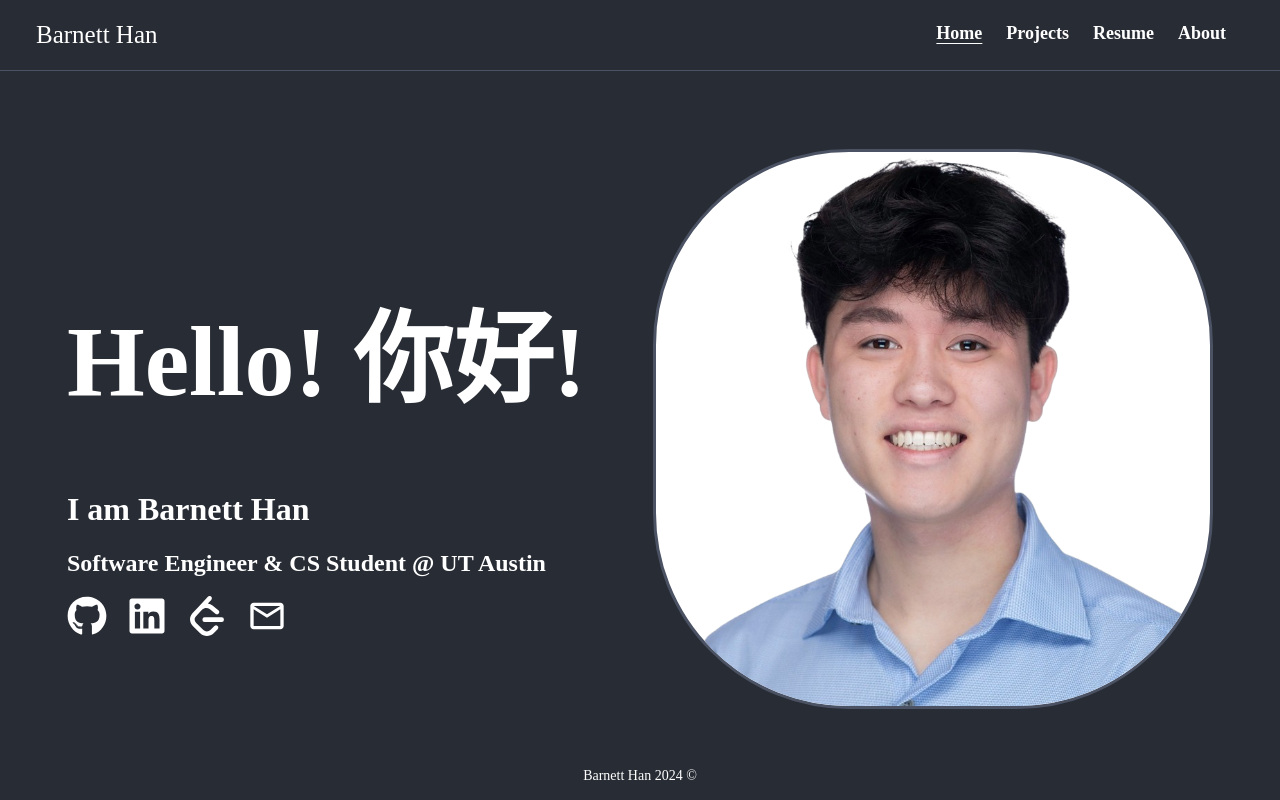
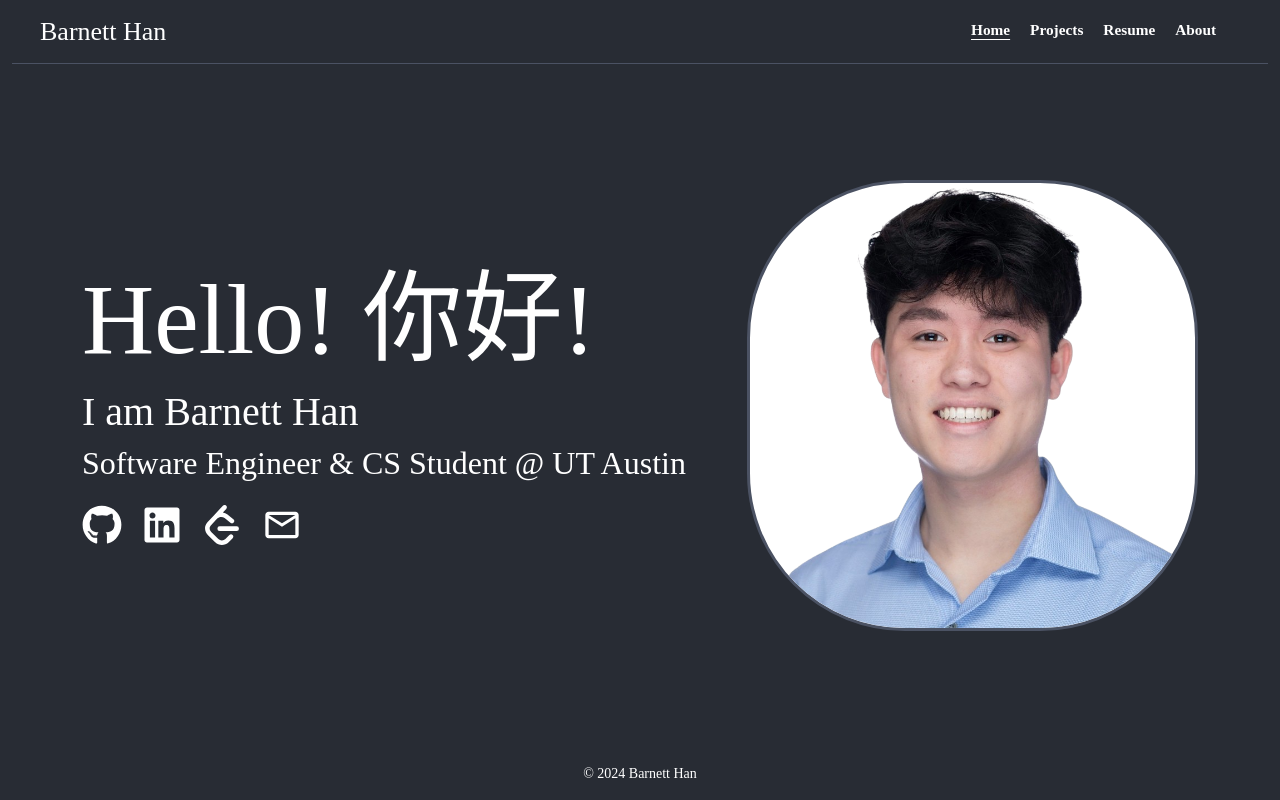
Before and after one commit to barnetthan/barnett-portfolio, a React (Vite) app: page / in a window 1280 px wide. Built offline with nearby package versions, Linux system fonts and the light colour scheme.

Commit message:
responsive home page and nav bar

```diff
--- a/package.json
+++ b/package.json
@@ -14,6 +14,7 @@
   },
   "dependencies": {
     "@fontsource/roboto": "^5.1.0",
+    "bootstrap": "^5.3.3",
     "framer-motion": "^11.11.17",
     "gh-pages": "^6.2.0",
     "react": "^18.3.1",
--- a/src/App.tsx
+++ b/src/App.tsx
@@ -6,6 +6,7 @@ import ResumePage from "./pages/ResumePage";
 import RecipePage from "./pages/RecipePage";
 import ProjectPage from "./pages/ProjectPage";
 import AboutPage from "./pages/AboutPage";
+import "bootstrap/dist/css/bootstrap.min.css";
 import "./styles/App.css";
 
 function App() {
--- a/src/components/Footer.tsx
+++ b/src/components/Footer.tsx
@@ -1,10 +1,5 @@
-import "../styles/App.css"
+import "../styles/App.css";
 
 export default function Footer() {
-
-  return (
-    <div className="footer">
-      Barnett Han 2024 ©
-    </div>
-  );
+  return <div className="footer">© 2024 Barnett Han</div>;
 }
--- a/src/components/NavBar.tsx
+++ b/src/components/NavBar.tsx
@@ -1,64 +1,100 @@
-import { NavLink } from "react-router-dom";
+import { NavLink, useNavigate } from "react-router-dom";
 import "../styles/NavBar.css";
 import "@fontsource/roboto/400.css";
+import NavBarRoutes from "./NavBarRoutes";
+import NavBarHamburger from "./NavBarHamburger";
+import { useState } from "react";
+import { FaHome } from "react-icons/fa";
+import { PiProjectorScreenChart } from "react-icons/pi";
+import { IoDocumentText } from "react-icons/io5";
+import { IoPerson } from "react-icons/io5";
+import { IoClose } from "react-icons/io5";
 
 interface NavBarProps {
   curPage: string;
 }
 
-export default function NavBar({ curPage } : NavBarProps) {
+export default function NavBar({ curPage }: NavBarProps) {
+  const [menuOpen, setMenuOpen] = useState<boolean>(false);
+
+  const navigate = useNavigate();
+
+  function navigateSite(route: string) {
+    navigate(route);
+    setMenuOpen(false);
+  }
 
   return (
+    <div className="container-fluid">
       <nav className="nav">
         <NavLink to="/">
           <h1 className="site-title">Barnett Han</h1>
         </NavLink>
-      <ul style={{ marginRight: 50, marginTop: "18px" }}>
-        <li>
-          <NavLink
-            className="nav-item"
-            style={{
-              textDecorationLine: curPage == "home" ? "underline" : "none",
+        <NavBarRoutes curPage={curPage} />
+        <NavBarHamburger
+          curPage={curPage}
+          menuOpen={menuOpen}
+          setMenuOpen={setMenuOpen}
+        />
+      </nav>
+      {menuOpen ? (
+        <div className="sidebar">
+          <div className="sidebar-list">
+            <ul>
+              <li
+                onClick={() => {
+                  navigateSite("/");
                 }}
-            to="/"
+                className="sidebar-item"
+                style={{marginBottom: "0.4rem"}}
               >
-            Home
-          </NavLink>
+                <FaHome /> <div>&nbsp;Home</div>
               </li>
-        <li>
-          <NavLink
-            className="nav-item"
-            style={{
-              textDecorationLine: curPage == "projects" ? "underline" : "none",
+              <li
+                onClick={() => {
+                  navigateSite("/projects");
                 }}
-            to="/projects"
+                className="sidebar-item"
+                style={{marginBottom: "0.4rem"}}
               >
-            Projects
-          </NavLink>
+                <PiProjectorScreenChart />
+                <div>&nbsp;Projects</div>
               </li>
-        <li>
-          <NavLink
-            className="nav-item"
-            style={{
-              textDecorationLine: curPage == "resume" ? "underline" : "none",
+              <li
+                onClick={() => {
+                  navigateSite("/resume");
                 }}
-            to="/resume"
+                className="sidebar-item"
+                style={{marginBottom: "0.4rem"}}
               >
-            Resume
-          </NavLink>
+                <IoDocumentText /> <div>&nbsp;Resume</div>
               </li>
-        <li>
-          <NavLink
-            className="nav-item"
-            style={{
-              textDecorationLine: curPage == "about" ? "underline" : "none",
+              <li
+                onClick={() => {
+                  navigateSite("/about");
                 }}
-            to="/about"
+                className="sidebar-item"
+                style={{marginBottom: "0.4rem"}}
               >
-            About
-          </NavLink>
+                <IoPerson /> <div>&nbsp;About</div>
               </li>
             </ul>
-    </nav>
+          </div>
+          <div>
+            <p
+              onClick={() => {
+                setMenuOpen(false);
+              }}
+              style={{ cursor: "pointer", fontSize: "1.2rem" }}
+              className="sidebar-item"
+            >
+              <IoClose /> &nbsp;Close
+            </p>
+          </div>
+        </div>
+      ) : (
+        <></>
+      )}
+    </div>
   );
 }
--- /dev/null
+++ b/src/components/NavBarHamburger.tsx
@@ -0,0 +1,18 @@
+import { GiHamburgerMenu } from "react-icons/gi";
+
+interface NavBarHamburgerProps {
+  curPage: string;
+  menuOpen: boolean;
+  setMenuOpen: Function;
+}
+
+function NavBarHamburger({ menuOpen, setMenuOpen }: NavBarHamburgerProps) {
+
+  return (
+    <div className="d-block d-sm-none hamburger">
+      <GiHamburgerMenu style={{cursor: "pointer"}} onClick={() => {setMenuOpen(!menuOpen)}} />
+    </div>
+  );
+}
+
+export default NavBarHamburger;
--- /dev/null
+++ b/src/components/NavBarRoutes.tsx
@@ -0,0 +1,60 @@
+import { NavLink } from "react-router-dom";
+
+interface NavBarRoutesProps {
+  curPage: string;
+}
+
+function NavBarRoutes({ curPage }: NavBarRoutesProps) {
+  return (
+    <div className="d-none d-sm-block">
+      <ul style={{ marginRight: "3rem", marginTop: "18px" }}>
+        <li>
+          <NavLink
+            className="nav-item"
+            style={{
+              textDecorationLine: curPage == "home" ? "underline" : "none",
+            }}
+            to="/"
+          >
+            Home
+          </NavLink>
+        </li>
+        <li>
+          <NavLink
+            className="nav-item"
+            style={{
+              textDecorationLine: curPage == "projects" ? "underline" : "none",
+            }}
+            to="/projects"
+          >
+            Projects
+          </NavLink>
+        </li>
+        <li>
+          <NavLink
+            className="nav-item"
+            style={{
+              textDecorationLine: curPage == "resume" ? "underline" : "none",
+            }}
+            to="/resume"
+          >
+            Resume
+          </NavLink>
+        </li>
+        <li>
+          <NavLink
+            className="nav-item"
+            style={{
+              textDecorationLine: curPage == "about" ? "underline" : "none",
+            }}
+            to="/about"
+          >
+            About
+          </NavLink>
+        </li>
+      </ul>
+    </div>
+  );
+}
+
+export default NavBarRoutes;
--- a/src/pages/HomePage.tsx
+++ b/src/pages/HomePage.tsx
@@ -5,7 +5,7 @@ import { FaGithub, FaLinkedin } from "react-icons/fa";
 import { SiLeetcode } from "react-icons/si";
 import { MdOutlineEmail } from "react-icons/md";
 import Footer from "../components/Footer";
-import "../styles/App.css"
+import "../styles/App.css";
 
 export const handleMailtoClick = () => {
   const email = "barnett.han@gmail.com";
@@ -21,11 +21,20 @@ function HomePage() {
   return (
     <div className="page-outline-box">
       <NavBar curPage="home" />
-      <div className="outer-container">
-        <div>
-          <h1 style={{fontSize: "100px"}}>Hello! 你好!</h1>
+      <div className="container">
+        <div className="row align-items-center">
+          <div className="col-12 col-md-7 order-2 order-md-1 text-md-start text-center">
+            <h1 className="hero-heading">Hello! 你好!</h1>
             <h1>I am Barnett Han</h1>
-          <h2>Software Engineer & CS Student @ UT Austin</h2>
+            <h2 className="d-block d-md-none">
+              Software Engineer
+            </h2>
+            <h2 className="d-block d-md-none">
+            CS Student @ UT Austin
+            </h2>
+            <h2 className="d-none d-md-block">
+              Software Engineer & CS Student @ UT Austin
+            </h2>
             <div className="icon-container">
               <FaGithub
                 onClick={() => {
@@ -48,9 +57,17 @@ function HomePage() {
               <MdOutlineEmail onClick={handleMailtoClick} className="icon" />
             </div>
           </div>
-        <img className="headshot-img" src={headshot} />
+
+          <div className="col-12 col-md-5 order-1 order-md-2 text-center mt-4 mt-md-0">
+            <img
+              className="headshot-img img-fluid"
+              src={headshot}
+              alt="Barnett Han"
+            />
           </div>
-      <Footer/>
+        </div>
+      </div>
+      <Footer />
     </div>
   );
 }
--- a/src/styles/AboutPage.css
+++ b/src/styles/AboutPage.css
@@ -20,8 +20,9 @@
 
 .image-box-outer img {
   height: 70vh;
-  width: auto;
-  object-fit: contain; /* Scale the image to fit within the container while preserving its aspect ratio */
+  width: 100%;
+  object-fit: cover;
+  display: block;
   margin-bottom: 8px;
   border-radius: 5%;
   background: none;
--- a/src/styles/App.css
+++ b/src/styles/App.css
@@ -80,3 +80,22 @@ input:disabled {
   justify-content: space-between;
   min-height: 100vh;
 }
+
+.glow {
+  color: #e6e6e6; /* Light text color for contrast */
+  transition: all 0.3s ease-in-out; /* Smooth animation for hover effects */
+  cursor: pointer;
+}
+
+.glow:hover {
+  color: #ffffff; /* Slightly brighter text on hover */
+  transform: scale(1.1); /* Slight enlargement */
+  text-shadow: 0 0 10px #5bc0de; /* Glow effect with cyan shade */
+  z-index: 100;
+}
+
+/* Optional: Add focus or active state for better accessibility */
+.glow:focus, .nav-item:active {
+  outline: none;
+  color: #5bc0de; /* Highlight color */
+}
--- a/src/styles/HomePage.css
+++ b/src/styles/HomePage.css
@@ -4,6 +4,7 @@
   justify-content: space-evenly;
   align-items: center;
   margin-top: 36px;
+  max-width: 100%;
 }
 
 .icon-container {
@@ -37,4 +38,17 @@
   border-radius: 35%;
   border: solid #4b5263;
   background-color: white;
+  /* object-fit: cover; */
+  /* display: block; */
 }
+
+.hero-heading {
+  font-size: 100px; /* Default size for larger screens */
+}
+
+/* Adjust font sizes for mobile screens */
+@media (max-width: 767px) {
+  .hero-heading {
+    font-size: 70px; /* Smaller font size for mobile */
+  }
+}
--- a/src/styles/NavBar.css
+++ b/src/styles/NavBar.css
@@ -11,16 +11,18 @@ body {
   color: rgb(0, 0, 0);
   display: flex;
   justify-content: space-between;
-  align-items: stretch;
+  align-items: center;
   gap: 2rem;
   border-bottom: thin solid #4B5263;
   font-family: 'Roboto';
+  width: 100%;
   /* padding-bottom: 5px; */
 }
 
 .site-title {
   cursor: pointer;
   transition: all 0.3s ease-in-out; /* Smooth animation for hover effects */
+  color: white;
 }
 
 .site-title:hover {
@@ -37,16 +39,17 @@ body {
 }
 
 .nav h1 {
-  padding-left: 2rem;
-  padding-right: 1rem;
-  font-size: 25px;
+  margin-left: 1.5rem;
+  margin-top: 1rem;
+  margin-bottom: 1rem;
+  font-size: 26px;
   font-weight: 400;
 }
 
 .nav ul {
   list-style: none;
   display: flex;
-  gap: 1rem;
+  gap: 0.75rem;
 }
 
 .nav a {
@@ -79,7 +82,7 @@ body {
 
 .nav-item {
   text-underline-offset: 4px;
-  font-size: 18px;
+  font-size: 15.3px;
   color: #e6e6e6; /* Light text color for contrast */
   /* font-size: 1.5rem; */
   font-weight: bold;
@@ -99,3 +102,44 @@ body {
   outline: none;
   color: #5bc0de; /* Highlight color */
 }
+
+.hamburger {
+  margin-right: 1.5rem;
+  margin-bottom: 1rem;
+  font-size: 2rem;
+}
+
+.sidebar {
+  position: fixed;
+  top: 0;
+  left: 0;
+  height: 100%;
+  /* background-color: #111; */
+  color: white;
+  overflow: hidden;
+  transition: width 0.3s ease-in-out;
+  width: 100%;
+  display: flex;
+  justify-content: space-between;
+  flex-direction: row;
+  padding: 1rem;
+  font-size: 1.6rem;
+  z-index: 100000;
+}
+
+.sidebar li {
+  list-style: none;
+  cursor: pointer;
+  padding: 0;
+  margin: 0;
+}
+
+.sidebar-list {
+  margin-left: -1.5rem;
+}
+
+.sidebar-item {
+  display: flex;
+  flex-direction: row;
+  align-items: center;
+}
```
Also changed, not shown: 1 other file (tests, documents, lock files or other folders). Lines whose indentation alone changed are shown as unchanged.
